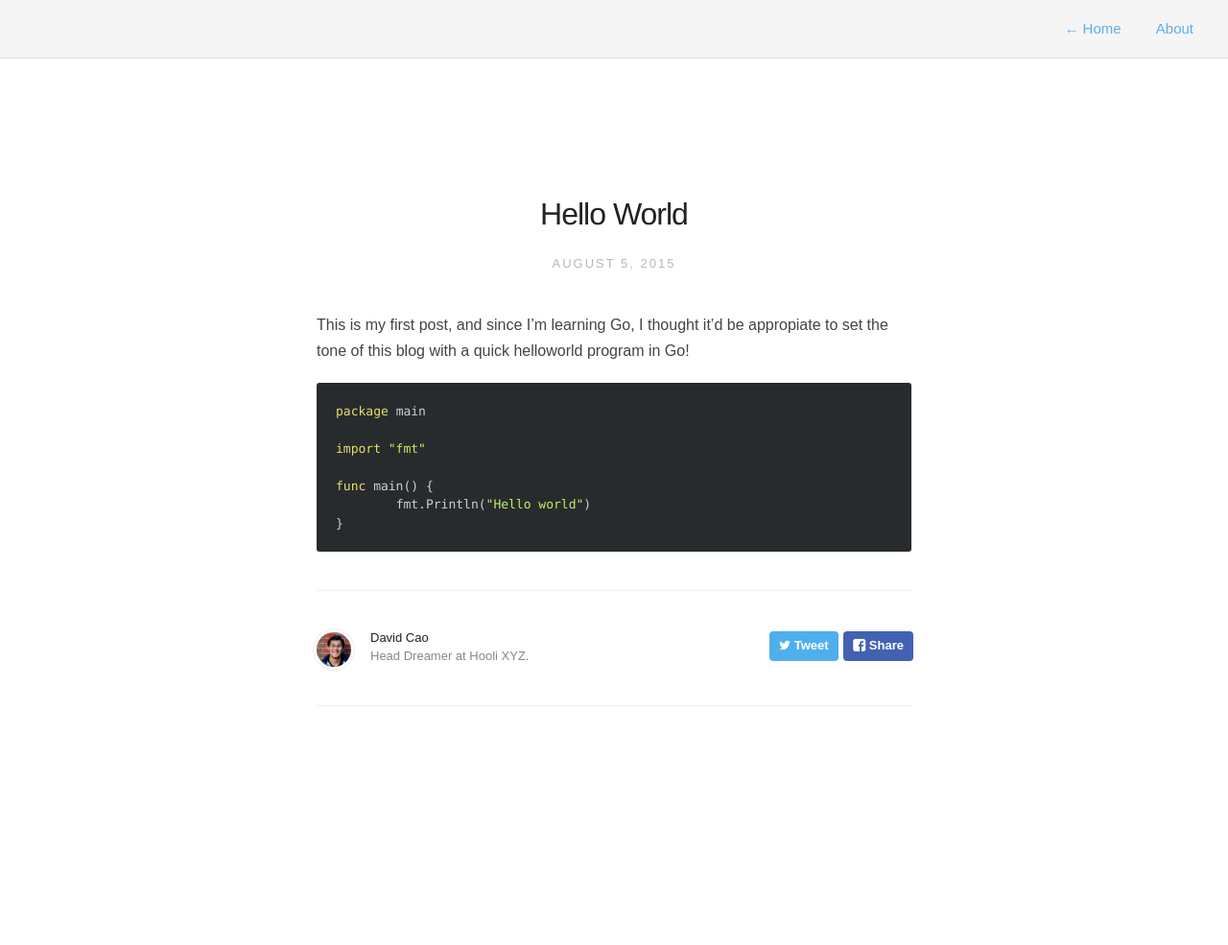
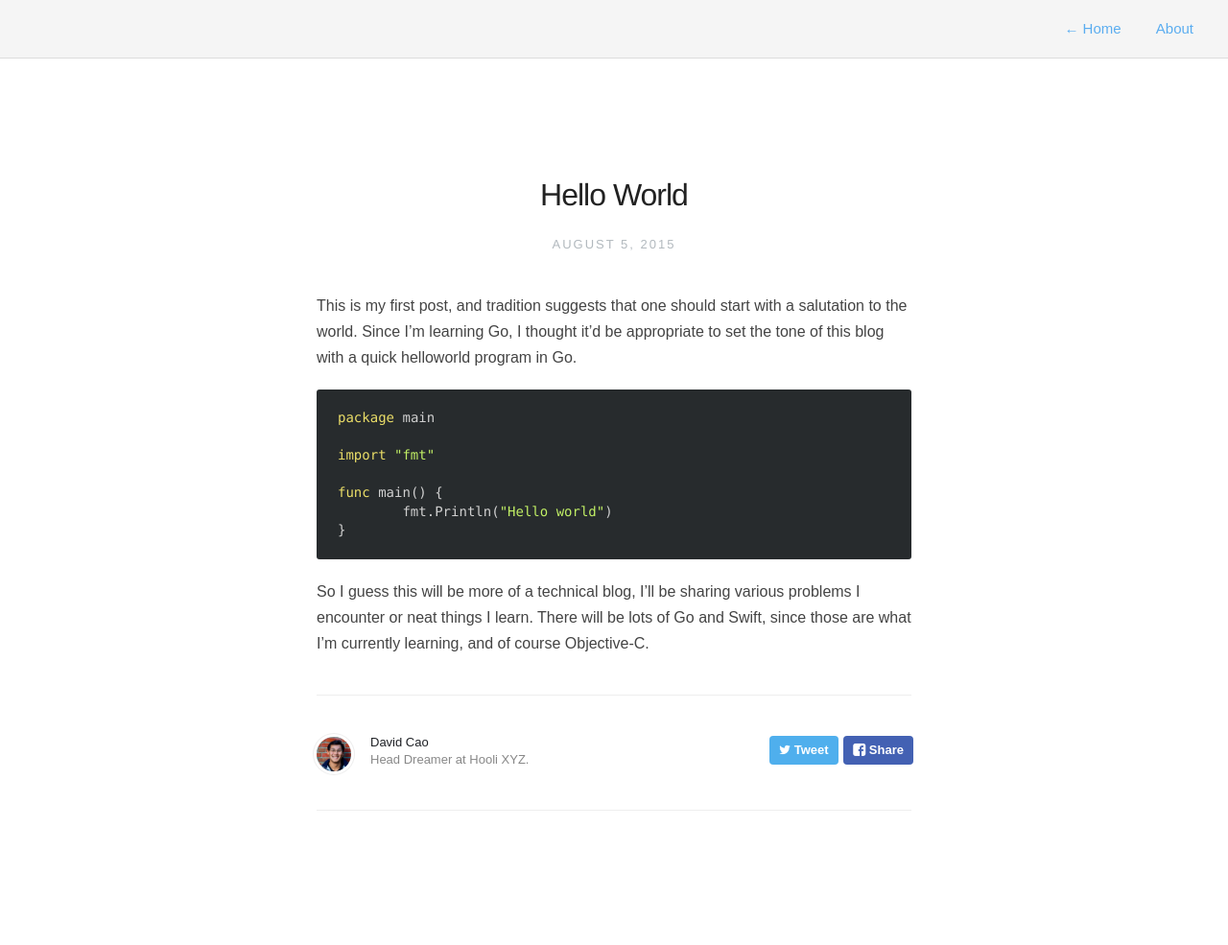
Before and after one commit to david-cao/david-cao.github.io, a Jekyll site: the page built from _posts/2015-08-05-hello-world.markdown, in a window 1280 px wide. Shown: the whole page at 96% size. Built offline with Jekyll 4.4.1, drawn with Linux system fonts in a browser that asks for light colours; nearby versions of some CDN libraries; Markdown is read by kramdown in place of the engine named in the settings; before the commit the page ends 900 px from its top, so only the background shows below that.

Commit message:
New post, also son minor ui changes

```diff
--- a/_posts/2015-08-05-hello-world.markdown
+++ b/_posts/2015-08-05-hello-world.markdown
@@ -4,7 +4,7 @@ description: Humble beginnings
 title:  Hello World
 ---
 
-This is my first post, and since I'm learning Go, I thought it'd be appropiate to set the tone of this blog with a quick helloworld program in Go!
+This is my first post, and tradition suggests that one should start with a salutation to the world. Since I'm learning Go, I thought it'd be appropriate to set the tone of this blog with a quick helloworld program in Go.
 
 {% highlight go %}
 package main
@@ -15,3 +15,5 @@ func main() {
 	fmt.Println("Hello world")
 }
 {% endhighlight %}
+
+So I guess this will be more of a technical blog, I'll be sharing various problems I encounter or neat things I learn. There will be lots of Go and Swift, since those are what I'm currently learning, and of course Objective-C.
--- a/assets/css/style.css
+++ b/assets/css/style.css
@@ -383,6 +383,14 @@ hr {
 
 span.code { font-family:Menlo, Monaco, Courier; background-color:#EEE; font-size:14px; }
 
+code {
+	font-family:Menlo, Monaco, Courier;
+	font-size:14px;
+	color: #96281B;
+	border-left: solid 2px transparent;
+	border-right: solid 2px transparent;
+}
+
 pre	{
 	font-family:Menlo, Monaco, Courier;
 	white-space:pre-wrap;
@@ -461,7 +469,7 @@ img {
 Post List
 =========================================== */
 #post-list,#archive-list {
-	margin-top: 100px;
+	margin-top: 50px;
 }
 
 #post-list li,#archive-list li {
@@ -530,7 +538,11 @@ Post List
 }
 
 .post {
-	margin: 80px 0 0 0;
+	margin: 60px 0 0 0;
+}
+
+.post a:hover {
+	text-decoration: underline;
 }
 
 #post-meta {
```
Also changed, not shown: _posts/2015-08-11-website-live.md (added, +59 -0 lines), assets/images/GitHub-Mark-transparent.png (added), assets/images/GitHub-Mark.png (added), assets/images/favicon.ico (deleted), 8 other files.
